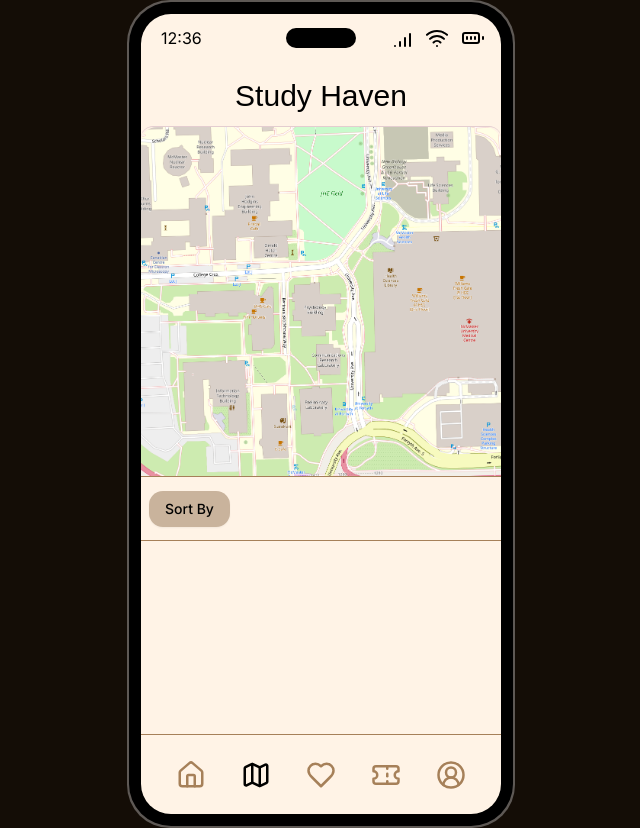
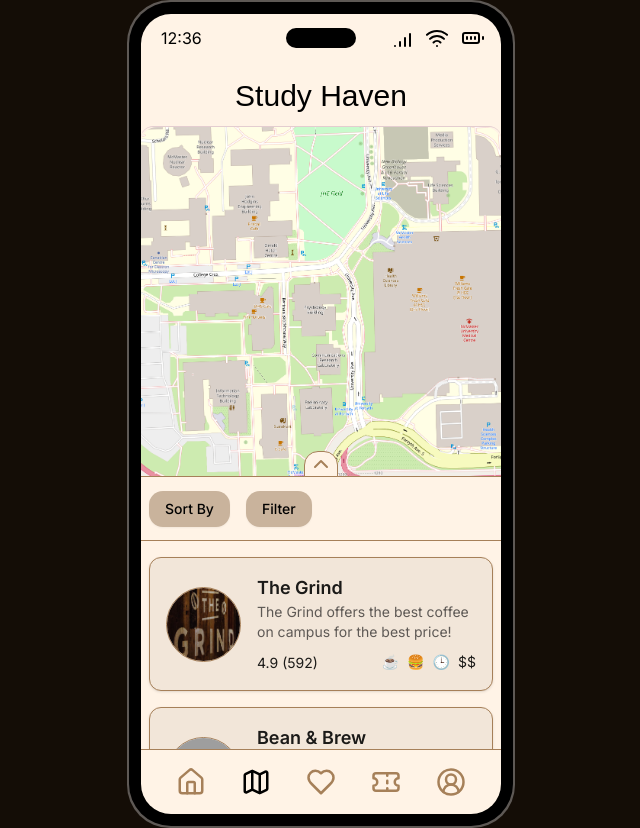
Before and after one commit to abedmohammed/study-haven, a Next.js app: page /map in a window 1280 px wide. Shown: the whole page, without its empty margins (319-959 px from the left). Built offline with nearby package versions, Linux system fonts and the light colour scheme; grey boxes are pictures that could not be loaded; a web font is replaced by a local one.

Commit message:
Completed map page

```diff
--- a/next.config.mjs
+++ b/next.config.mjs
@@ -1,4 +1,8 @@
 /** @type {import('next').NextConfig} */
-const nextConfig = {};
+const nextConfig = {
+  images: {
+    domains: ["plus.unsplash.com", "images.unsplash.com"],
+  },
+};
 
 export default nextConfig;
--- a/src/app/layout.tsx
+++ b/src/app/layout.tsx
@@ -18,7 +18,7 @@ export default function RootLayout({
   children: React.ReactNode;
 }>) {
   return (
-    <html lang="en" className="">
+    <html lang="en" className="" suppressHydrationWarning>
       <body
         className={`${inter.variable} ${eczar.variable} font-inter antialiased`}
       >
--- a/src/app/map/page.tsx
+++ b/src/app/map/page.tsx
@@ -1,19 +1,164 @@
+"use client";
+
 import Phone from "@/components/phone";
+import Spot from "@/components/spot";
 import { Button } from "@/components/ui/button";
 import {
   DropdownMenu,
+  DropdownMenuCheckboxItem,
   DropdownMenuContent,
   DropdownMenuItem,
   DropdownMenuLabel,
+  DropdownMenuRadioGroup,
+  DropdownMenuRadioItem,
   DropdownMenuSeparator,
   DropdownMenuTrigger,
 } from "@/components/ui/dropdown-menu";
+import { cn } from "@/lib/utils";
+import { ChevronDown, ChevronUp } from "lucide-react";
 import Image from "next/image";
+import { useState } from "react";
 
 export default function MapPage() {
+  const [sort, setSort] = useState("Latest");
+
+  const [openSelected, setOpenSelected] = useState(false);
+  const [coffeeSelected, setCoffeeSelected] = useState(false);
+  const [foodSelected, setFoodSelected] = useState(false);
+
+  const [expand, setExpand] = useState(false);
+
+  const spots = [
+    {
+      coffee: true,
+      food: true,
+      open: true,
+      name: "The Grind",
+      description:
+        "The Grind offers the best coffee on campus for the best price!",
+      image: "/images/the-grind.png",
+      price: "$$",
+      rating: 4.9,
+      reviews: 592,
+    },
+    {
+      coffee: true,
+      food: false,
+      open: true,
+      name: "Bean & Brew",
+      description: "A cozy spot with artisan coffee and a warm ambiance.",
+      image:
+        "https://plus.unsplash.com/premium_photo-1677567996070-68fa4181775a?w=800&auto=format&fit=crop&q=60&ixlib=rb-4.0.3&ixid=M3wxMjA3fDB8MHxzZWFyY2h8MXx8bGlicmFyeXxlbnwwfHwwfHx8MA%3D%3D",
+      price: "$$$",
+      rating: 4.7,
+      reviews: 251,
+    },
+    {
+      coffee: true,
+      food: true,
+      open: false,
+      name: "Campus Coffee Hub",
+      description: "A student favorite for affordable coffee and snacks.",
+      image:
+        "https://plus.unsplash.com/premium_photo-1706061120861-6435bc850a31?w=800&auto=format&fit=crop&q=60&ixlib=rb-4.0.3&ixid=M3wxMjA3fDB8MHxzZWFyY2h8NXx8c3R1ZHklMjBsb2NhdGlvbiUyMHB1YmxpY3xlbnwwfHwwfHx8MA%3D%3D",
+      price: "$",
+      rating: 4.5,
+      reviews: 104,
+    },
+    {
+      coffee: false,
+      food: true,
+      open: true,
+      name: "Bites & Brews",
+      description: "Delicious food and refreshing drinks under one roof.",
+      image:
+        "https://plus.unsplash.com/premium_photo-1661290334064-d610a4ef81e4?w=800&auto=format&fit=crop&q=60&ixlib=rb-4.0.3&ixid=M3wxMjA3fDB8MHxzZWFyY2h8MTN8fHN0dWR5JTIwbG9jYXRpb24lMjBwdWJsaWN8ZW58MHx8MHx8fDA%3D",
+      price: "$$$",
+      rating: 4.6,
+      reviews: 189,
+    },
+    {
+      coffee: true,
+      food: true,
+      open: true,
+      name: "Java Junction",
+      description: "Known for their specialty lattes and fresh pastries.",
+      image:
+        "https://images.unsplash.com/photo-1505066827145-34bcde228211?w=800&auto=format&fit=crop&q=60&ixlib=rb-4.0.3&ixid=M3wxMjA3fDB8MHxzZWFyY2h8Mnx8cGFzdHJ5JTIwc2hvcHxlbnwwfHwwfHx8MA%3D%3D",
+      price: "$$",
+      rating: 4.8,
+      reviews: 328,
+    },
+    {
+      coffee: true,
+      food: true,
+      open: false,
+      name: "Brew Haven",
+      description: "A perfect blend of coffee and calm vibes.",
+      image:
+        "https://plus.unsplash.com/premium_photo-1682088956600-b44cb4970727?w=800&auto=format&fit=crop&q=60&ixlib=rb-4.0.3&ixid=M3wxMjA3fDB8MHxzZWFyY2h8NXx8cGFzdHJ5JTIwc2hvcHxlbnwwfHwwfHx8MA%3D%3D",
+      price: "$$",
+      rating: 4.3,
+      reviews: 87,
+    },
+    {
+      coffee: false,
+      food: true,
+      open: true,
+      name: "Tasty Treats Cafe",
+      description: "Serving delicious meals and desserts all day.",
+      image:
+        "https://images.unsplash.com/photo-1464979681340-bdd28a61699e?w=800&auto=format&fit=crop&q=60&ixlib=rb-4.0.3&ixid=M3wxMjA3fDB8MHxzZWFyY2h8Mnx8Y29mZmVlJTIwc2hvcHxlbnwwfHwwfHx8MA%3D%3D",
+      price: "$$$",
+      rating: 4.4,
+      reviews: 202,
+    },
+    {
+      coffee: true,
+      food: false,
+      open: true,
+      name: "Perk Palace",
+      description: "The strongest brews for the busiest days.",
+      image:
+        "https://images.unsplash.com/photo-1632623043242-49ecdb3579ff?w=800&auto=format&fit=crop&q=60&ixlib=rb-4.0.3&ixid=M3wxMjA3fDB8MHxzZWFyY2h8MTF8fHBhc3RyeSUyMHNob3B8ZW58MHx8MHx8fDA%3D",
+      price: "$",
+      rating: 4.2,
+      reviews: 135,
+    },
+    {
+      coffee: true,
+      food: true,
+      open: true,
+      name: "Morning Roast",
+      description: "A great start to your day with a cup of joy.",
+      image:
+        "https://images.unsplash.com/photo-1464979681340-bdd28a61699e?w=800&auto=format&fit=crop&q=60&ixlib=rb-4.0.3&ixid=M3wxMjA3fDB8MHxzZWFyY2h8Mnx8Y29mZmVlJTIwc2hvcHxlbnwwfHwwfHx8MA%3D%3D",
+      price: "$",
+      rating: 4.7,
+      reviews: 412,
+    },
+    {
+      coffee: true,
+      food: false,
+      open: false,
+      name: "Cuppa Corner",
+      description: "A quaint corner for a quiet cup of coffee.",
+      image:
+        "https://images.unsplash.com/photo-1632623043242-49ecdb3579ff?w=800&auto=format&fit=crop&q=60&ixlib=rb-4.0.3&ixid=M3wxMjA3fDB8MHxzZWFyY2h8MTF8fHBhc3RyeSUyMHNob3B8ZW58MHx8MHx8fDA%3D",
+      price: "$",
+      rating: 4.1,
+      reviews: 64,
+    },
+  ];
+
   return (
     <Phone>
-      <div className="h-[350px] rounded-t-lg overflow-hidden border-b">
+      <div
+        className={cn(
+          `h-[350px] rounded-t-lg overflow-hidden border-b`,
+          expand && "h-[100px]"
+        )}
+      >
         <Image
           src="/images/map.png"
           width={1347}
@@ -22,18 +167,101 @@ export default function MapPage() {
           alt="map"
         />
       </div>
-      <div>
-        <div className="h-16 border-b flex gap-4 items-center p-2">
+      <div className="relative flex flex-col">
+        <div
+          className="absolute left-[50%] -translate-x-1/2 -top-[26px] cursor-pointer"
+          onClick={() => {
+            setExpand((prev) => !prev);
+          }}
+        >
+          <div className="bg-background p-1 border rounded-t-md py-0">
+            {expand ? (
+              <ChevronDown className="text-border" />
+            ) : (
+              <ChevronUp className="text-border" />
+            )}
+          </div>
+        </div>
+        <div className="basis-16 border-b flex gap-4 items-center p-2">
           <DropdownMenu>
-            <DropdownMenuTrigger>
+            <DropdownMenuTrigger asChild>
               <Button variant={"secondary"}>Sort By</Button>
             </DropdownMenuTrigger>
-            <DropdownMenuContent>
-              <DropdownMenuItem>Latest</DropdownMenuItem>
-              <DropdownMenuItem>Ratings</DropdownMenuItem>
-              <DropdownMenuItem>Trending</DropdownMenuItem>
+            <DropdownMenuContent align={"start"}>
+              <DropdownMenuRadioGroup value={sort} onValueChange={setSort}>
+                <DropdownMenuRadioItem value="Latest">
+                  Latest
+                </DropdownMenuRadioItem>
+                <DropdownMenuRadioItem value="Ratings">
+                  Ratings
+                </DropdownMenuRadioItem>
+                <DropdownMenuRadioItem value="Trending">
+                  Trending
+                </DropdownMenuRadioItem>
+              </DropdownMenuRadioGroup>
             </DropdownMenuContent>
           </DropdownMenu>
+
+          <DropdownMenu>
+            <DropdownMenuTrigger asChild>
+              <Button variant={"secondary"}>Filter</Button>
+            </DropdownMenuTrigger>
+            <DropdownMenuContent align={"start"}>
+              <DropdownMenuCheckboxItem
+                checked={openSelected}
+                onCheckedChange={setOpenSelected}
+              >
+                Open Now
+              </DropdownMenuCheckboxItem>
+              <DropdownMenuCheckboxItem
+                checked={coffeeSelected}
+                onCheckedChange={setCoffeeSelected}
+              >
+                Coffee
+              </DropdownMenuCheckboxItem>
+              <DropdownMenuCheckboxItem
+                checked={foodSelected}
+                onCheckedChange={setFoodSelected}
+              >
+                Food
+              </DropdownMenuCheckboxItem>
+            </DropdownMenuContent>
+          </DropdownMenu>
+        </div>
+
+        <div
+          className={cn(
+            `mt-2 p-2 flex flex-col gap-4 h-[200px] overflow-y-scroll`,
+            expand && "h-[450px]"
+          )}
+        >
+          {spots
+            .filter((spot, index) => {
+              if (openSelected && !spot.open) return false;
+              if (coffeeSelected && !spot.coffee) return false;
+              if (foodSelected && !spot.food) return false;
+              return true;
+            })
+            .sort((a, b) => {
+              if (sort === "Latest") return 0;
+              if (sort === "Ratings") return b.rating - a.rating;
+              if (sort === "Trending") return b.reviews - a.reviews;
+              return 0;
+            })
+            .map((spot, index) => (
+              <Spot
+                key={index}
+                coffee={spot.coffee}
+                food={spot.food}
+                open={spot.open}
+                name={spot.name}
+                description={spot.description}
+                image={spot.image}
+                price={spot.price as "$" | "$$" | "$$$"}
+                rating={spot.rating}
+                reviews={spot.reviews}
+              />
+            ))}
         </div>
       </div>
     </Phone>
--- /dev/null
+++ b/src/components/spot.tsx
@@ -0,0 +1,67 @@
+import Image from "next/image";
+import { Card } from "./ui/card";
+import Link from "next/link";
+import { useRouter } from "next/navigation";
+
+type props = {
+  name: string;
+  description: string;
+  rating: number;
+  reviews: number;
+  price: "$" | "$$" | "$$$";
+  image: string;
+  coffee?: boolean;
+  food?: boolean;
+  open?: boolean;
+};
+
+export default function Spot({
+  name,
+  description,
+  rating,
+  reviews,
+  price,
+  coffee,
+  food,
+  open,
+  image,
+}: props) {
+  const router = useRouter();
+  return (
+    <Card
+      className="p-4 cursor-pointer hover:-translate-y-1 transition-all hover:bg-background"
+      onClick={() => {
+        router.push("/spots/the-grind");
+      }}
+    >
+      <div className="flex items-center justify-between gap-4">
+        <div className="bg-slate-200 rounded-full overflow-hidden w-[75px] h-[75px] border">
+          <Image
+            src={image}
+            width={3000}
+            height={2000}
+            className="object-cover w-full h-full"
+            alt="coffee shop"
+          />
+        </div>
+        <div className="flex-1">
+          <h3 className="text-lg font-semibold">{name}</h3>
+          <p className="text-sm text-muted-foreground">{description}</p>
+          <div className="flex items-center justify-between mt-2">
+            <div>
+              <span className="text-sm ">
+                {rating} ({reviews})
+              </span>
+            </div>
+            <div className="flex items-center space-x-2">
+              {coffee && <span className="text-sm text-gray-500">☕️</span>}
+              {food && <span className="text-sm text-gray-500">🍔</span>}
+              {open && <span className="text-sm text-gray-500">🕒</span>}
+              <span className="text-sm">{price}</span>
+            </div>
+          </div>
+        </div>
+      </div>
+    </Card>
+  );
+}
```
Also changed, not shown: public/images/the-grind.png (added).
